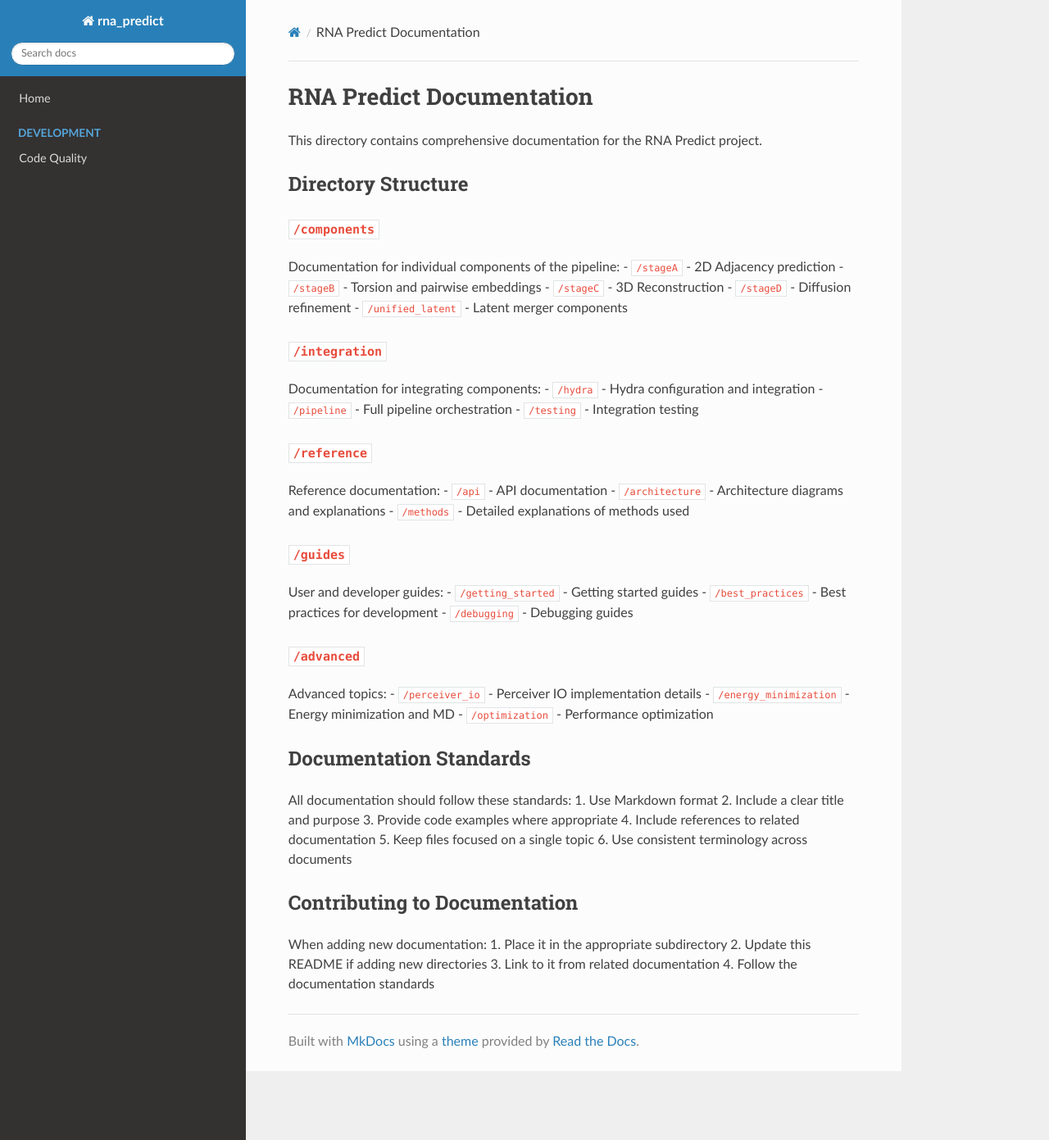
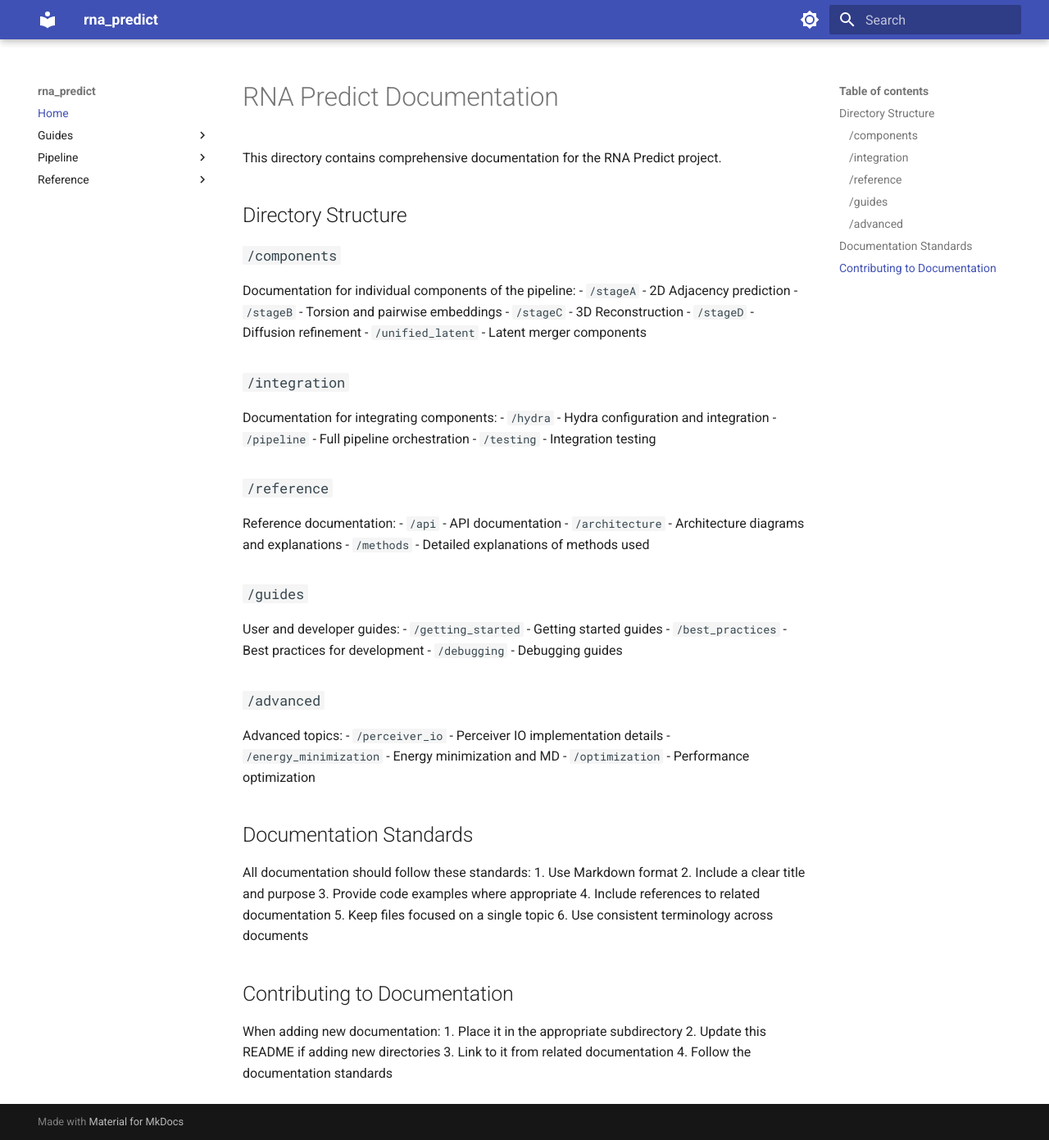
Before and after one commit to ImmortalDemonGod/RNA_PREDICT, an MkDocs documentation site: the page built from docs/README.md, in a window 1280 px wide and 1391 px high. Shown: the whole window at 82% size. Built offline with MkDocs 1.6.1 and Material for MkDocs 9.7.7, drawn with Linux system fonts in a browser that asks for light colours; nearby versions of some CDN libraries; part of the change alters nothing that is shown.

Commit message:
feat: Add dark mode support with Material theme
- Switch to Material for MkDocs theme

- Add dark/light mode toggle

- Enable better code highlighting

- Add additional markdown extensions for enhanced formatting

- Improve navigation and search functionality

```diff
--- a/mkdocs.yml
+++ b/mkdocs.yml
@@ -1,13 +1,115 @@
 site_name: rna_predict
-theme: readthedocs
+theme:
+  name: material
+  palette:
+    - media: "(prefers-color-scheme: light)"
+      scheme: default
+      toggle:
+        icon: material/brightness-7
+        name: Switch to dark mode
+    - media: "(prefers-color-scheme: dark)"
+      scheme: slate
+      toggle:
+        icon: material/brightness-4
+        name: Switch to light mode
+
 markdown_extensions:
   - pymdownx.arithmatex:
       generic: true
+  - pymdownx.highlight:
+      anchor_linenums: true
+  - pymdownx.superfences
+  - pymdownx.inlinehilite
+  - pymdownx.snippets
+  - admonition
+  - pymdownx.details
+  - pymdownx.superfences
+  - attr_list
+  - md_in_html
 
 extra_javascript:
   - https://unpkg.com/mathjax@3/es5/tex-mml-chtml.js
 
 nav:
-  - Home: index.md
-  - Development:
-    - Code Quality: code_quality_best_practices.md
+  - Home: README.md
+  - Guides:
+    - Getting Started:
+      - Overview: guides/getting_started/index.md
+      - Windows Compatibility: guides/getting_started/windows_compatibility_plan.md
+    - Best Practices:
+      - Code Quality: guides/best_practices/code_quality_best_practices.md
+      - Testing:
+        - Coverage Strategy: guides/best_practices/testing/test_coverage_strategy.md
+        - Progressive Coverage: guides/best_practices/testing/progressive_coverage.md
+        - Test Generation: guides/best_practices/testing/test_generation_prompt.md
+      - Debugging:
+        - Comprehensive Guide: guides/best_practices/debugging/comprehensive_debugging_guide.md
+  - Pipeline:
+    - Overview:
+      - Core Framework: pipeline/overview/core_framework.md
+      - Comprehensive Design: pipeline/overview/Integrated_RNA_3D_Prediction_Pipeline_Final_Comprehensive_Design.md
+      - Full Specification: pipeline/overview/full_pipeline_specification.md
+      - Multi-Stage Plan: pipeline/overview/Multi_Stage_Implementation_Plan.md
+    - Integration:
+      - Design: pipeline/integration/Integrated_RNA_3D_Prediction_Pipeline_Final_Comprehensive_Design.md
+      - Full Specification: pipeline/integration/full_pipeline_specification.md
+      - Hydra Integration:
+        - Tutorial: pipeline/integration/hydra_integration/hydra_tutorial.md
+        - Gap Analysis: pipeline/integration/hydra_integration/hydra_integration_gap_analysis.md
+        - Master Document: pipeline/integration/hydra_integration/hydra_integration_master_document.md
+        - Components:
+          - Stage A: pipeline/integration/hydra_integration/components/stageA/StageA_2D_Adjacency.md
+          - Stage B: pipeline/integration/hydra_integration/components/stageB/StageB_Torsion_Pairwise.md
+          - Stage C: pipeline/integration/hydra_integration/components/stageC/StageC_3D_Reconstruction.md
+          - Stage D: pipeline/integration/hydra_integration/components/stageD/StageD_Diffusion_Refinement.md
+          - Unified Latent: pipeline/integration/hydra_integration/components/unified_latent/UnifiedLatentMerger.md
+    - Stage A:
+      - Overview: pipeline/stageA/StageA_RFold.md
+      - RFold Code: pipeline/stageA/RFold_code.md
+      - RFold Paper: pipeline/stageA/RFold_paper.md
+      - Demo: pipeline/stageA/rfold-demo.md
+      - Extra Notes: pipeline/stageA/stage_a_extra.md
+    - Stage B:
+      - Overview: pipeline/stageB/Stage_B.md
+      - TorsionBERT:
+        - Overview: pipeline/stageB/torsionBert.md
+        - Code: pipeline/stageB/torsionbert_code.md
+        - Paper: pipeline/stageB/torsionBert_full_paper.md
+    - Stage C:
+      - Overview: pipeline/stageC/Stage_C.md
+      - Geometry & Reconstruction: pipeline/stageC/Integrated_RNA_Geometry_and_3D_Reconstruction.md
+      - MP-NeRF Integration: pipeline/stageC/Unified, Comprehensive Plan for Integrating MP-NeRF into Stage C.md
+      - MP-NeRF Details: pipeline/stageC/mp_nerf.md
+    - Unified Latent:
+      - Perceiver IO: pipeline/unified_latent/Perceiver_IO.md
+    - Energy & MD: pipeline/Energy_Minimization_&_Molecular_Dynamics_(MD)_for_RNA_Structure_Refinement.md
+    - Testing:
+      - Time Scaling: pipeline/test_time_scaling.md
+    - Kaggle:
+      - Competition: pipeline/kaggle_info/kaggle_competition.md
+      - M2 Plan: pipeline/kaggle_info/M2_Plan.md
+  - Reference:
+    - Advanced Methods:
+      - AlphaFold 3:
+        - Paper: reference/advanced_methods/af3/AF3_paper.md
+        - Progress: reference/advanced_methods/af3/AlphaFold3_progress.md
+        - Distance Prediction: reference/advanced_methods/af3/Pairwise_Distance_Based_Prediction.md
+      - Diffusion:
+        - S4 Diffusion: reference/advanced_methods/diffusion/s4_diffusion.md
+        - Time Scaling: reference/advanced_methods/diffusion/test_time_scaling.md
+      - Isosteric Substitutions: reference/advanced_methods/isosteric_substitutions/RNA_isostericity.md
+    - External Literature:
+      - 2D Structure: reference/external_lit/2d_structure_prediction_papers.md
+      - RNA Papers: reference/external_lit/RNA_papers.md
+    - Residue Atom Bridging:
+      - Audit Report: reference/residue_atom_bridging/audit_report.md
+      - Design Spec: reference/residue_atom_bridging/design_spec.md
+      - Documentation: reference/residue_atom_bridging/documentation_draft.md
+      - Implementation: reference/residue_atom_bridging/implementation_notes.md
+      - Refactoring: reference/residue_atom_bridging/refactoring_plan.md
+      - Guidelines: reference/residue_atom_bridging/bridging_caveats_guidelines.md
+    - Torsion Calculations:
+      - Introduction: reference/torsion_calculations/torsion_angles_intro.md
+      - Bond Lengths & Angles: reference/torsion_calculations/Standard_Bond_Lengths_and_Angles_in_RNA_Nucleotides.md
+      - 3D Coordinates: reference/torsion_calculations/Torsion_Angles_3D_Coordinates_RNA_Structure.md
+      - Latent Manifold: reference/torsion_calculations/torsion_angle_Latent_Manifold_Representation.md
```
